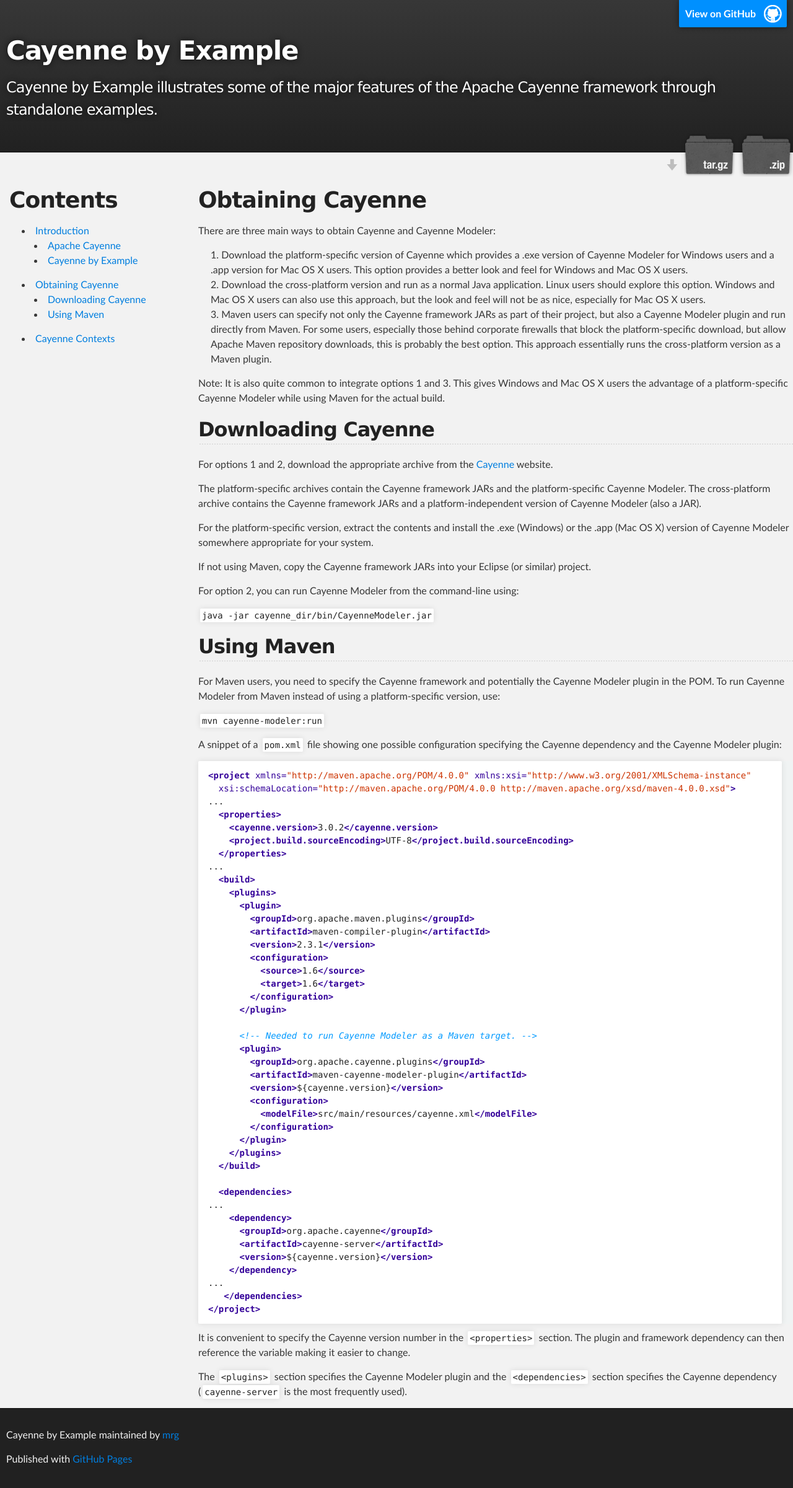
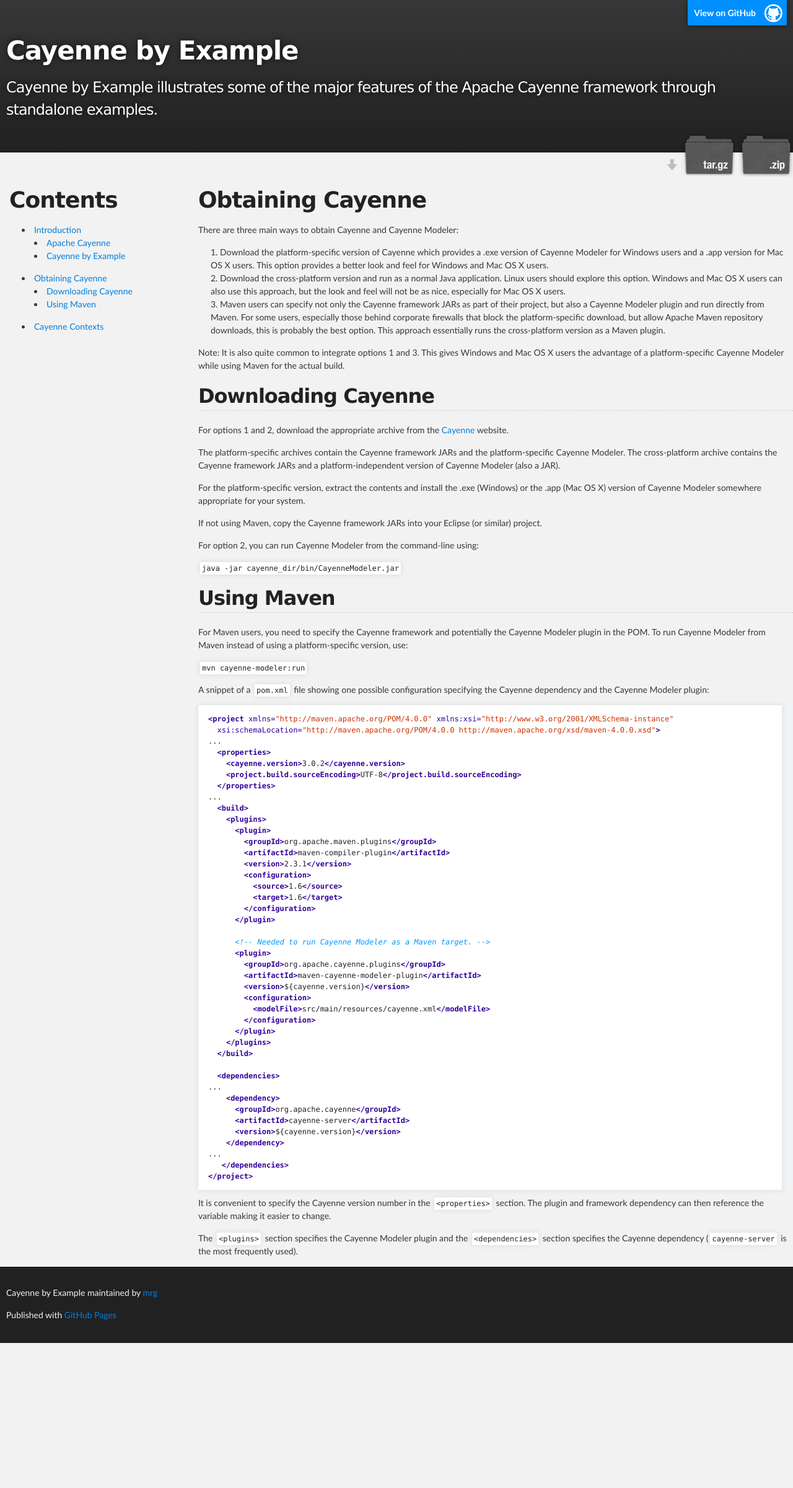
Before and after one commit to mrg/cbe, a Jekyll site: the page built from obtaining-cayenne.md, in a window 1280 px wide. Shown: the whole page at 62% size. Built offline with Jekyll 4.4.1, drawn with Linux system fonts in a browser that asks for light colours; after the commit the page ends 2167 px from its top, so only the background shows below that.

Commit message:
Made fonts a little smaller.

```diff
--- a/stylesheets/stylesheet.css
+++ b/stylesheets/stylesheet.css
@@ -59,7 +59,7 @@
   box-sizing: border-box;
   color:#373737;
   background: #F2F2F2; /* #212121;*/
-  font-size: 16px;
+  font-size: 14px;
   font-family: 'Myriad Pro', Calibri, Helvetica, Arial, sans-serif;
   line-height: 1.5;
   -webkit-font-smoothing: antialiased;
@@ -164,7 +164,7 @@
   background-color: #fff;
 
   font-family: Monaco, "Bitstream Vera Sans Mono", "Lucida Console", Terminal, monospace;
-  font-size: 14px;
+  font-size: 12px;
 
   border-radius: 2px;
   -moz-border-radius: 2px;
@@ -448,3 +448,9 @@
   font-weight: bold;
   text-align: center;
 }
+
+table
+{
+    margin-left:auto;
+    margin-right:auto;
+}
```
